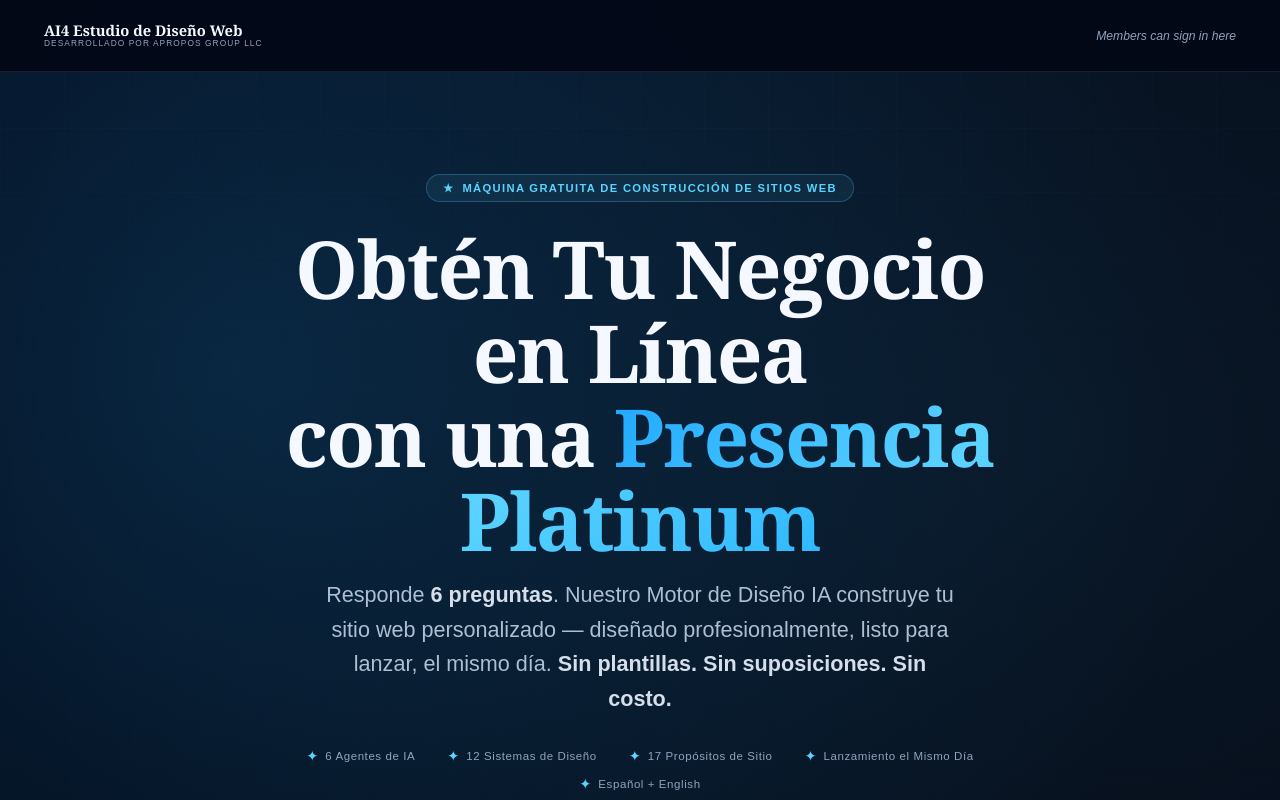
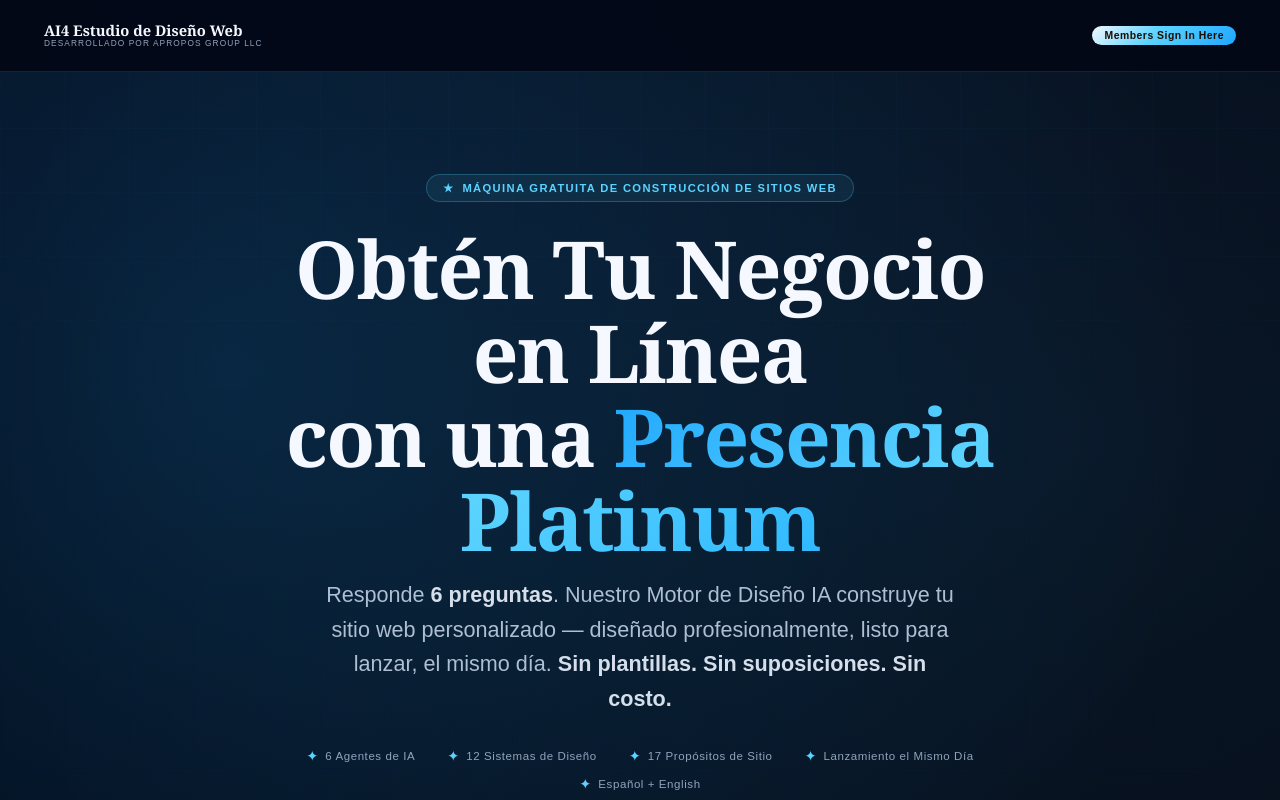
Before and after one commit to Aproposchpt2/espanolai4website, a website: page index.html in a window 1280 px wide. Shown: the top 800 px of the page. Drawn offline with Linux system fonts and the light colour scheme.

Commit message:
feat: style Members Sign In Here as badge button — blue gradient, pill shape, visible

```diff
--- a/index.html
+++ b/index.html
@@ -34,7 +34,7 @@ body::before{
 }
 
 /* NAV */
-.nav-member-link{font-size:.76rem;color:var(--muted2);text-decoration:none;font-style:italic;transition:color .2s;font-family:var(--sans)}.nav-member-link:hover{color:var(--silver)}nav{
+.nav-member-link{font-family:var(--mono);font-size:.65rem;font-weight:600;background:linear-gradient(135deg,var(--white),var(--blue4) 44%,var(--blue));color:#1a0d00;padding:.25rem .75rem;border-radius:999px;letter-spacing:.05em;text-decoration:none;cursor:pointer;transition:opacity .2s}.nav-member-link:hover{opacity:.85}nav{
   position:sticky;top:0;z-index:100;
   display:flex;align-items:center;justify-content:space-between;
   min-height:72px;padding:.85rem clamp(1rem,4vw,2.75rem);
@@ -279,7 +279,7 @@ footer{
       <span class="nav-logo-sub">Desarrollado por Apropos Group LLC</span>
     </div>
   </a>
-  <a href="/login.html" class="nav-member-link">Members can sign in here</a></nav>
+  <a href="/login.html" class="nav-member-link">Members Sign In Here</a></nav>
 
 <!-- HERO -->
 <section class="hero">
```
